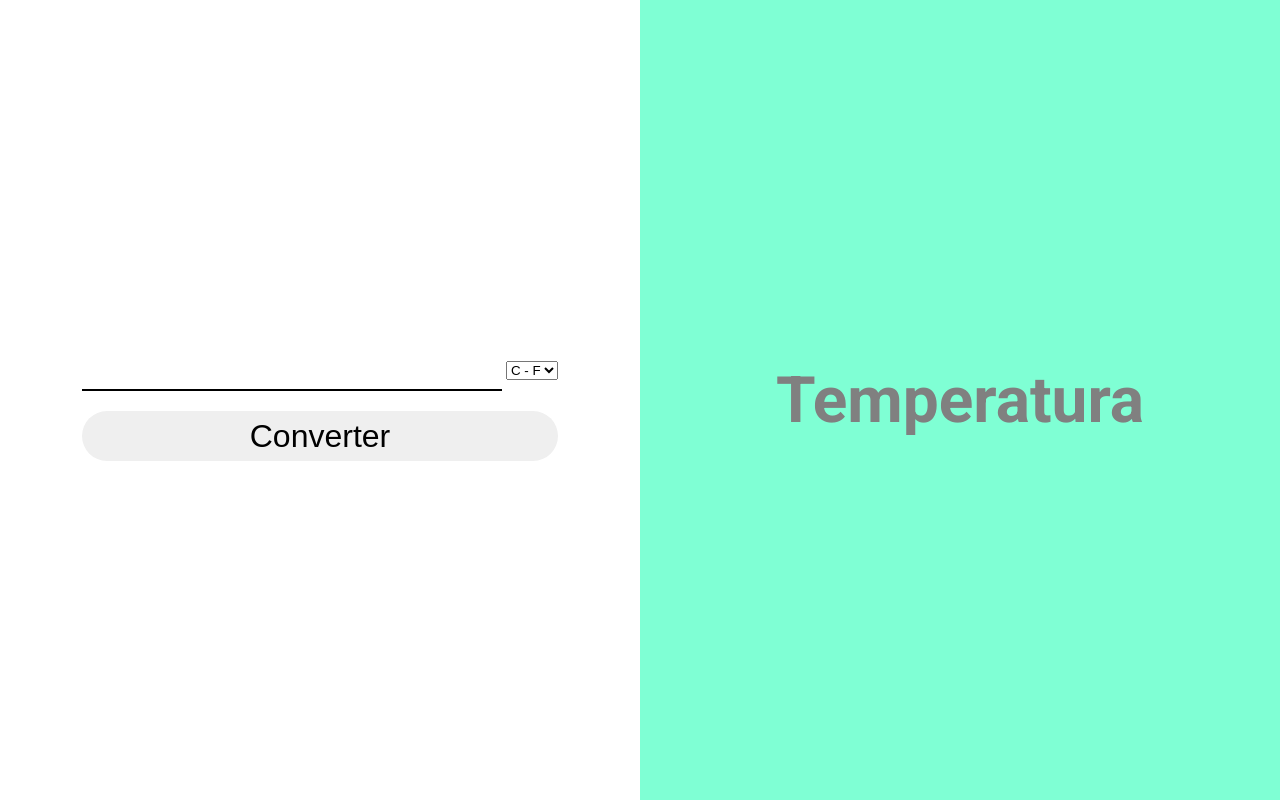
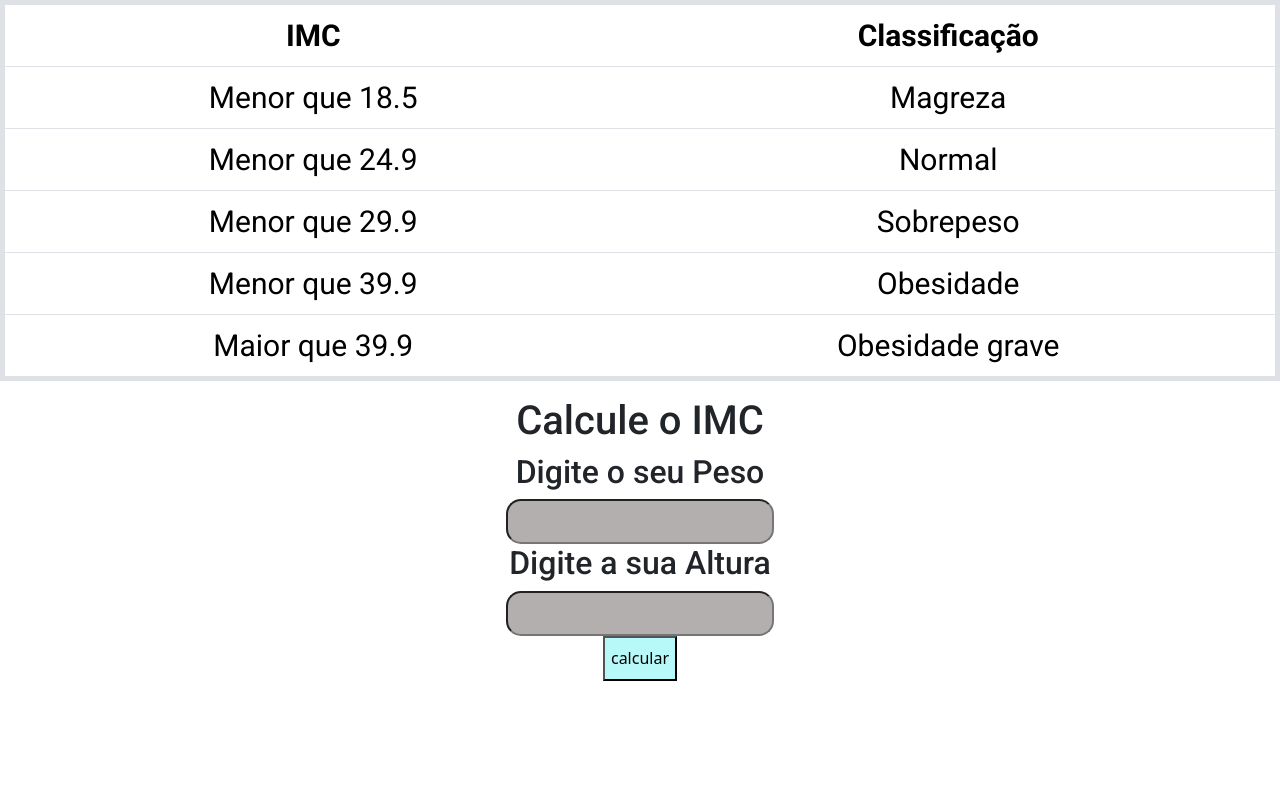
Before and after one commit to samira3110/calculadora-de-imc, a plain HTML site: page index.html in a window 1280 px wide. Drawn offline with nearby package versions, Linux system fonts and the light colour scheme.

Commit message:
tabela atualizada 2

```diff
--- a/css/style.css
+++ b/css/style.css
@@ -1,77 +1,62 @@
 @import url('https://fonts.googleapis.com/css2?family=Roboto:ital,wght@0,100;0,300;0,400;0,500;0,700;0,900;1,100;1,300;1,400;1,500;1,700;1,900&display=swap');
-*{
-    margin: 0;
-    padding: 0;
+#pUsuario {
+    height: 45px;
+    border-radius: 15px;
+    background-color: rgb(180, 175, 175);
+    text-align: center;
+    font-size: 18px;
+
+
+}
+#aUsuario {
+    height: 45px;
+    border-radius: 15px;
+    background-color: rgb(180, 175, 175);
+    text-align: center;
+    font-size: 18px;
+
+
+}
+button {
+    height: 45px;
+    border-radius: 15px;
+    background-color: rgb(183, 248, 248);
+    font-size: 20px;
+    margin-top: 2px;
+
+
+
+
+}
+h1 {
+    font-family: "Roboto", sans-serif;
+    margin-top: 2px;
 }
 
-#container {
-    display: flex;
+h2 {
     font-family: "Roboto", sans-serif;
 }
-.box {
-    display: flex;
-    flex: 1;
-    height: 100vh;
-    align-content: center;
-    justify-content: center;
-    align-items: center;
-
-    h1 {
-        font-family: "Roboto", sans-serif;
-        text-align: center;
-        font-size: 4rem;
-        color: gray;
-    }
-
+h3 {
+    font-family: "Roboto", sans-serif;
+    font-size: 30px;
 
 }
 
 
 
-.box2{
+
+table {
+
+    text-align: center;
+    border: 5px solid black;
+    font-family: "Roboto", sans-serif;
+    font-size: 30px;color: black;
     background-color: aquamarine;
-}
-
-button {
-    width:100%;
-    height: 50px;
-    font-size: 2rem;
-    border-radius: 25px;
-    border: 0px;
-    margin-top: 20px;
-    transition: 0.5s;
-
-}
-button:hover{
-    background-color: aquamarine;
-    color: white;
-
-}
-
-input ::-webkit-outer-spin-button
-input::-webkit-inner-spin-button{
-  -webkit-appearance: none;
-    margin: 0;
-}
+    padding-top: 5px;
+    padding-left: 10px;
+    align-items: center;
 
 
-
-input[type=number] {
-    appearance: textfield;
-
-}
-input:focus {
-    border-bottom: 2px solid blue;
-}
-
-
-input{
-    height: 50px;
-    font-size: 2rem;
-    text-align: center;
-    border: none;
-    outline: 0;
-    border-bottom: 2px solid black ;
 
 
 
--- a/index.html
+++ b/index.html
@@ -3,27 +3,81 @@
 <head>
     <meta charset="UTF-8">
     <meta name="viewport" content="width=device-width, initial-scale=1.0">
-    <title>Conversor de Temperatura</title>
+    <title>Calculadora de imc</title>
     <link rel="stylesheet" href="css/style.css">
-
+    <link href="https://cdn.jsdelivr.net/npm/bootstrap@5.3.3/dist/css/bootstrap.min.css" rel="stylesheet" integrity="sha384-QWTKZyjpPEjISv5WaRU9OFeRpok6YctnYmDr5pNlyT2bRjXh0JMhjY6hW+ALEwIH" crossorigin="anonymous">
 </head>
 <body>
-    <div id="container">
-      <div class="box">
-        <div>
-          <input type="number" id="tUsuario">
-             <select name="" id="temp">
-               <option value="CF">C - F</option>
-               <option value="FC">F - C</option>
-             </select><br>
-             <button onclick="converter()">Converter</button>
-         </div>
-       </div>
 
-    <div class="box box2">
-        <h1 id="result">Temperatura</h1>
-    </div>
-</div>
+
+
+            <table class="table">
+                <thead>
+                  <tr>
+                    <th scope="col">IMC</th>
+                    <th scope="col">Classificação</th>
+                  </tr>
+                </thead>
+                <tbody>
+
+                    <tr>
+
+                    <td>Menor que 18.5</td>
+                    <td>Magreza</td>
+
+                  </tr>
+
+                  <tr>
+                    <td>Menor que 24.9</td>
+                    <td>Normal</td>
+                  </tr>
+
+                  <tr>
+                    <td>Menor que 29.9</td>
+                    <td>Sobrepeso</td1>
+                 </tr>
+
+                  <tr>
+                    <td>Menor que 39.9</td>
+                    <td>Obesidade</td>
+                  </tr>
+
+                  <tr>
+                    <td>Maior que 39.9</td>
+                    <td>Obesidade grave</td>
+                  </tr>
+
+                </tbody>
+              </table>
+
+
+
+        <center>
+         <h1>Calcule o IMC</h1>
+         <h2>Digite o seu Peso</h2>
+         <input type="number" id="pUsuario">
+         <h2>Digite a sua Altura</h2>
+         <input type="number" id="aUsuario"><br>
+         <button onclick="calcular()">calcular</button>
+
+
+         </center>
+
+
+         <center>
+            <div class="bx1">
+                <h3 id="classificação">
+
+                </h3>
+
+                <h3 id="resultado">
+
+                </h3>
+
+            </div>
+
+
+         </center>
 
 
 
@@ -32,6 +86,19 @@
 
 
 
- <script src="js/script.js"></script>
+
+
+
+
+
+
+
+
+
+
+
+
+
+    <script src="js/script.js"></script>
 </body>
 </html>
```
